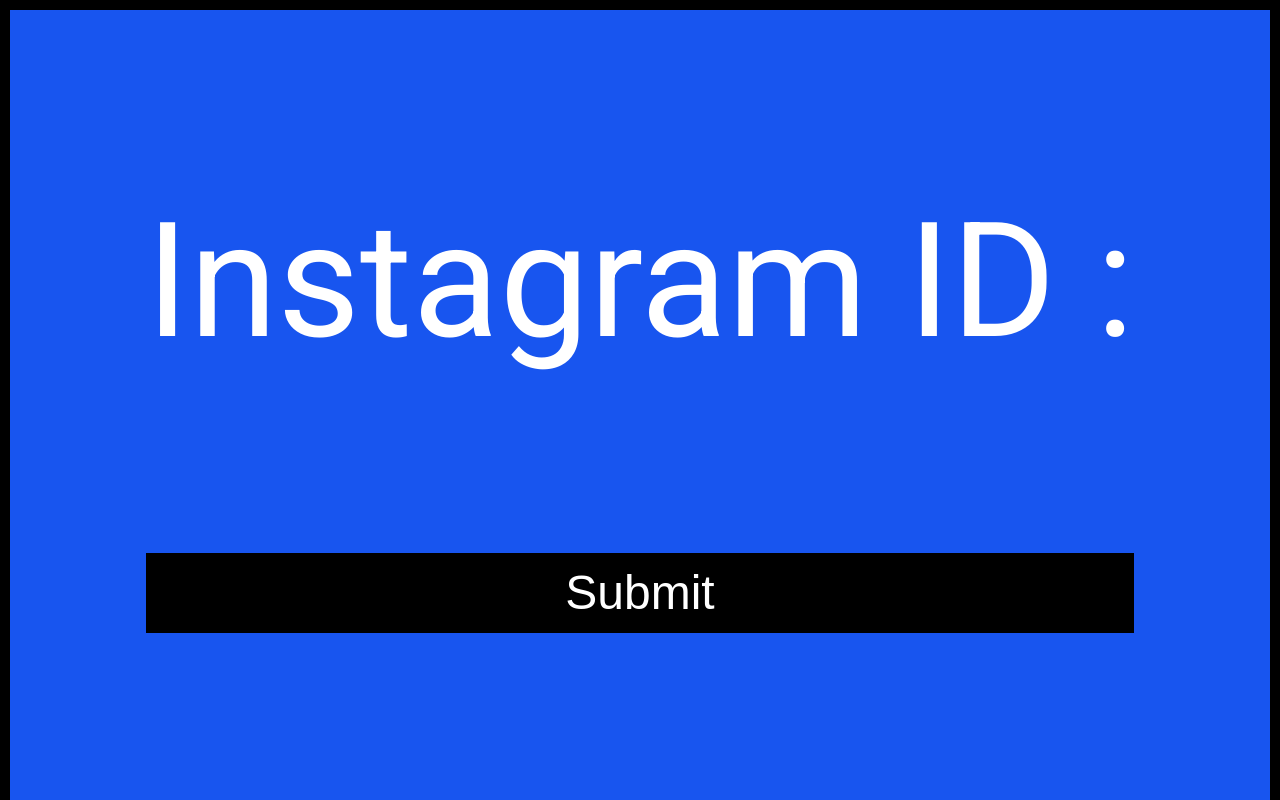
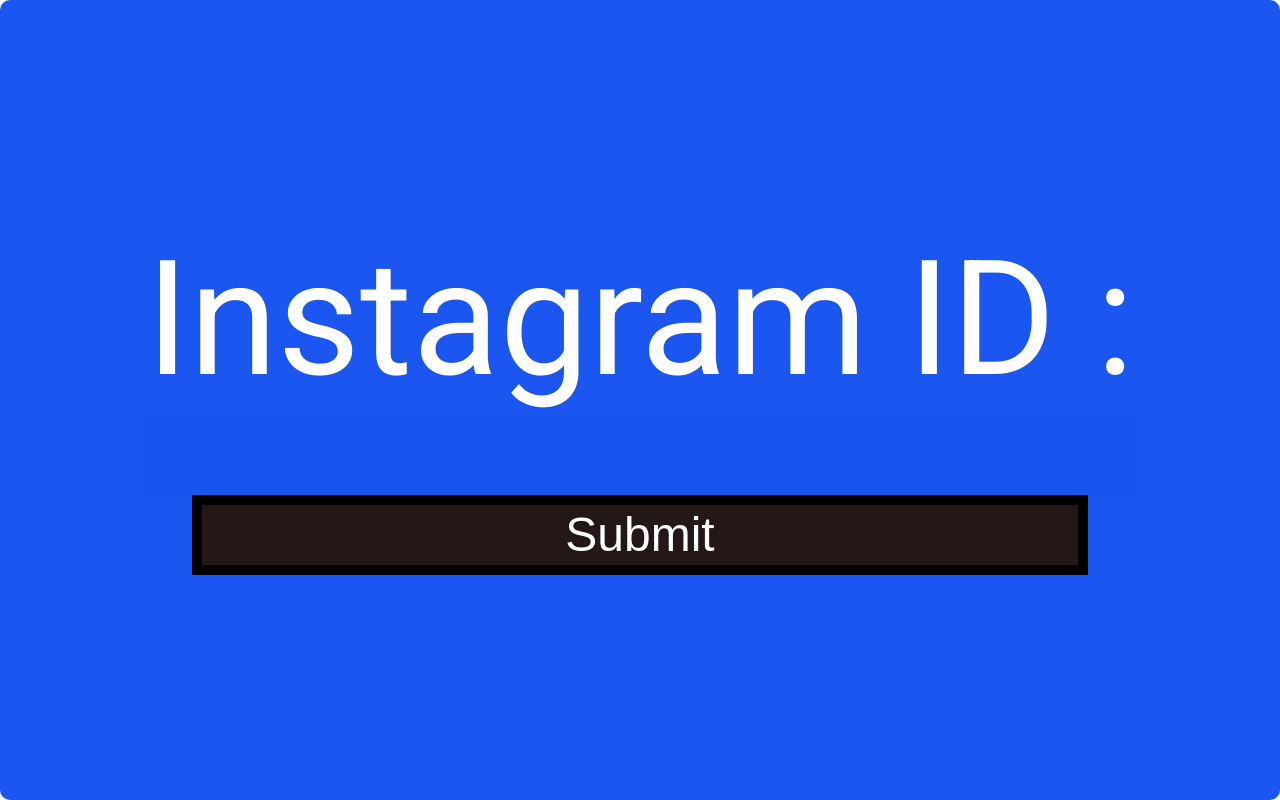
Before and after one commit to pinkishincoloragain/whoami, a React (Create React App) app: page /interest in a window 1280 px wide. Built offline with nearby package versions, Linux system fonts and the light colour scheme.

Commit message:
met jotbug - the background problem again

```diff
--- a/src/styles/App.scss
+++ b/src/styles/App.scss
@@ -1,7 +1,9 @@
 .App {
-  height: 100%;
   margin: 0px;
   padding: 0px;
-  border: 10px solid black;
   overflow: auto;
+  // border: 10px solid #000000;
+  height:100%;
+  width:100%;
+  border-radius: 10px;
 }
--- a/src/styles/Interest.scss
+++ b/src/styles/Interest.scss
@@ -1,24 +1,37 @@
 .recipient {
-  background-color: #1855ef;
+  background-color: hsl(223, 87%, 52%);
   color: white;
   height: 100%;
+  width:auto;
   display: flex;
   align-items: center;
   justify-content: center;
   font-size: 10rem;
 }
+
+.input_label{
+  font-size: inherit;
+  // font-size:1rem;
+  @media (max-width: 1025px) {
+    display:flex;
+    text-align: center;
+    font-size: 3rem;
+  }
+
+}
 .inputForm {
   display: flex;
   font-size: 10rem;
   flex-direction: column;
+  align-items: center;
   .inputText {
     align-items: center;
-    width: auto;
+    width: 100%;
     background-color: #1855ef;
     border: solid 0px;
     height: 5rem;
     font-size: 4rem;
-    margin: 3rem;
+    // margin: 3rem;
     text-align: center;
     color: white;
 
@@ -37,15 +50,20 @@
 
   .submitBtn {
     border: solid black 10px;
-    background-color: black;
+    background-color: rgb(36, 23, 23);
     font-size: 3rem;
     color: white;
     height: 5rem;
     display: inline;
+    width: 70vw;
     :hover {
       cursor:auto;
     }
+    @media (max-width: 1025px) {
+      width:80vw;
+    }
   }
+
 
 }
 
@@ -56,7 +74,6 @@
   text-align: center;
 
   .letter_area{
-    margin:1vh;
 
     .id_box{
       font-size:3rem;
--- a/src/styles/Landing.scss
+++ b/src/styles/Landing.scss
@@ -64,7 +64,7 @@
   }
 
   .landing_photos {
-    display: inline-flex;
+    display: flex;
     justify-content: space-between;
     flex-wrap: wrap;
     flex-direction: row;
--- a/src/views/Interest.js
+++ b/src/views/Interest.js
@@ -17,7 +17,7 @@ function Interest() {
   function GetData() {
     return (
       <div>
-        Instagram ID :
+        <div className="input_label">Instagram ID :</div>
         <form
           className="inputForm"
           onSubmit={(e) => {
@@ -37,7 +37,9 @@ function Interest() {
       {verified ? (
         <ShowLetter />
       ) : (
-        <div>{userID ? <Read key={userID} userID={userID}/> : <GetData />}</div>
+        <div>
+          {userID ? <Read key={userID} userID={userID} /> : <GetData />}
+        </div>
       )}
     </div>
   );
```
